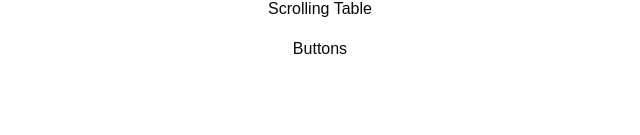
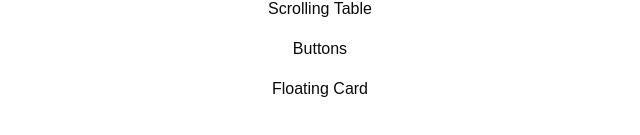
Before and after one commit to Ayusht0mar/components, a Next.js app: page / in a window 1280 px wide. Shown: the part 459-594 px from the top of the page, without its empty margins (320-960 px from the left). Built offline with nearby package versions, Linux system fonts and the light colour scheme.

Commit message:
Floating Card added

```diff
--- a/src/app/page.tsx
+++ b/src/app/page.tsx
@@ -55,6 +55,11 @@ export default function Home() {
           >
             Buttons
           </Link>
+          <Link
+            href="/floatingcard/"
+          >
+            Floating Card
+          </Link>
       </div>
     </div>
   );
```
